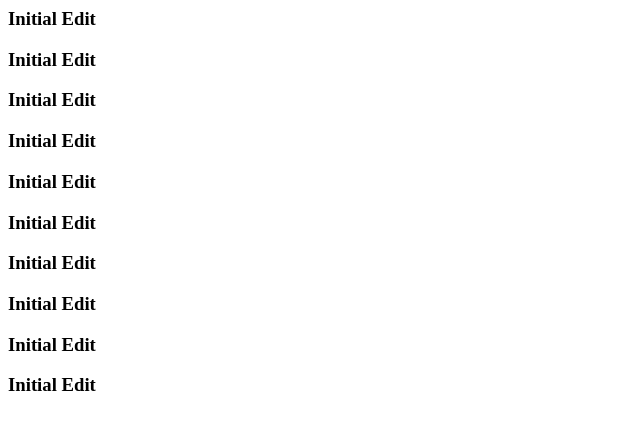
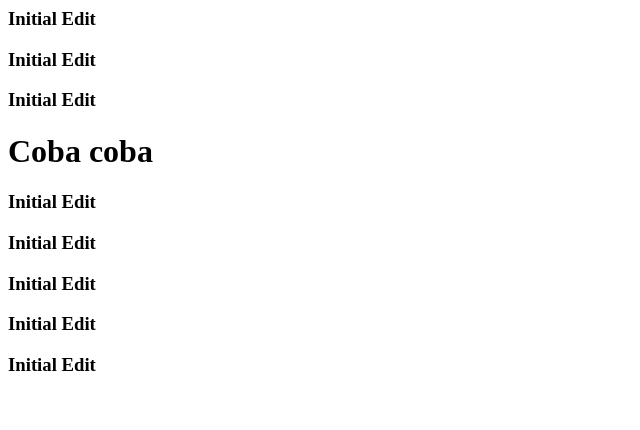
Before and after one commit to delisabeths/exercises, a plain HTML site: page index.html in a window 1280 px wide. Shown: the whole page, without its empty margins (0-640 px from the left). Drawn offline with Linux system fonts and the light colour scheme.

Commit message:
Success trying dif in git and edit index.html

```diff
--- a/index.html
+++ b/index.html
@@ -1,12 +1,9 @@
+<h3>Initial Edit</h3>
+<h3>Initial Edit</h3>
+<h3>Initial Edit</h3>
+<h1>Coba coba</h1>
 <h3>Initial Edit</h3>
 <h3>Initial Edit</h3>
 <h3>Initial Edit</h3>
 <h3>Initial Edit</h3>
 <h3>Initial Edit</h3>
-<h3>Initial Edit</h3>
-
-<h3>Initial Edit</h3>
-
-<h3>Initial Edit</h3>
-<h3>Initial Edit</h3>
-<h3>Initial Edit</h3>
```
